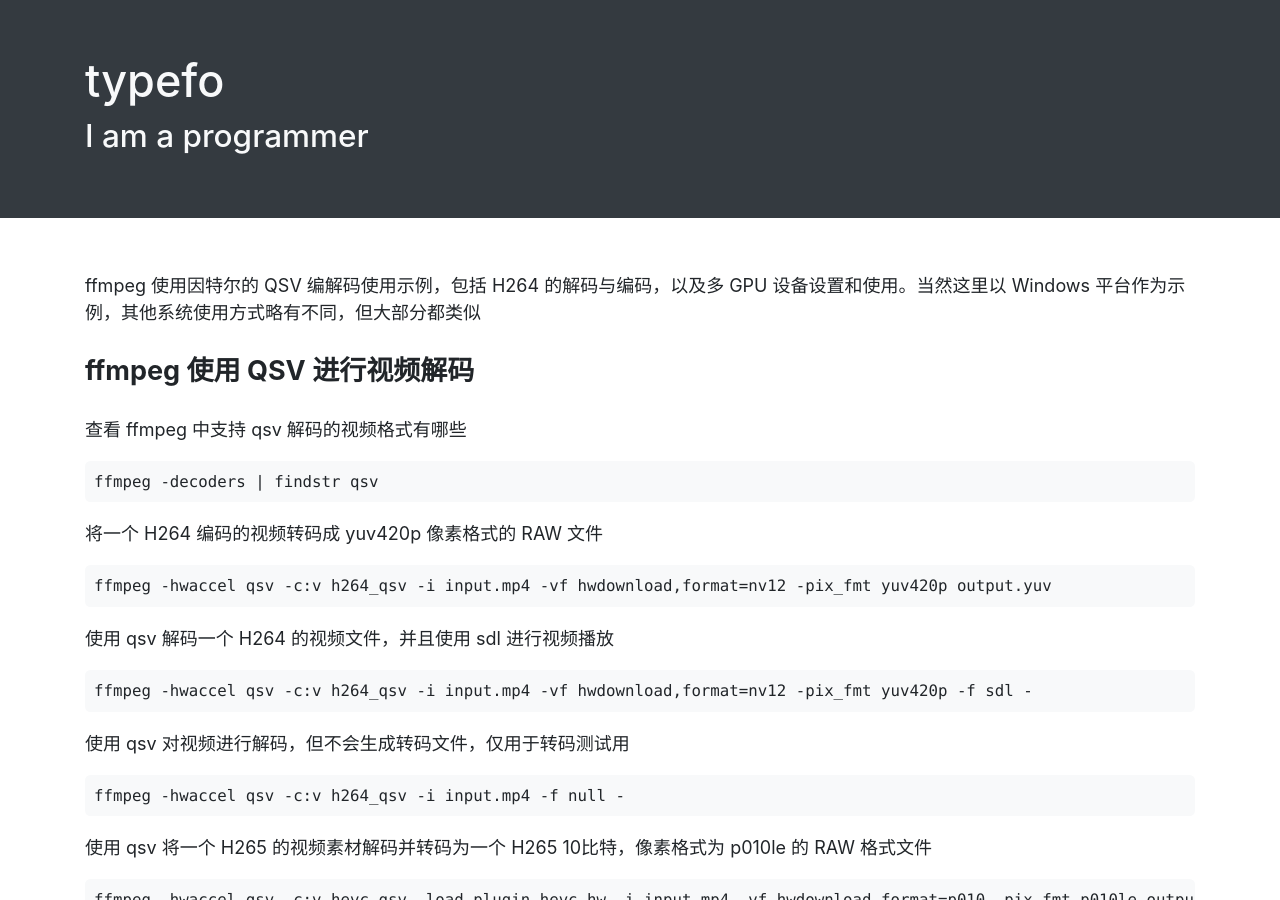
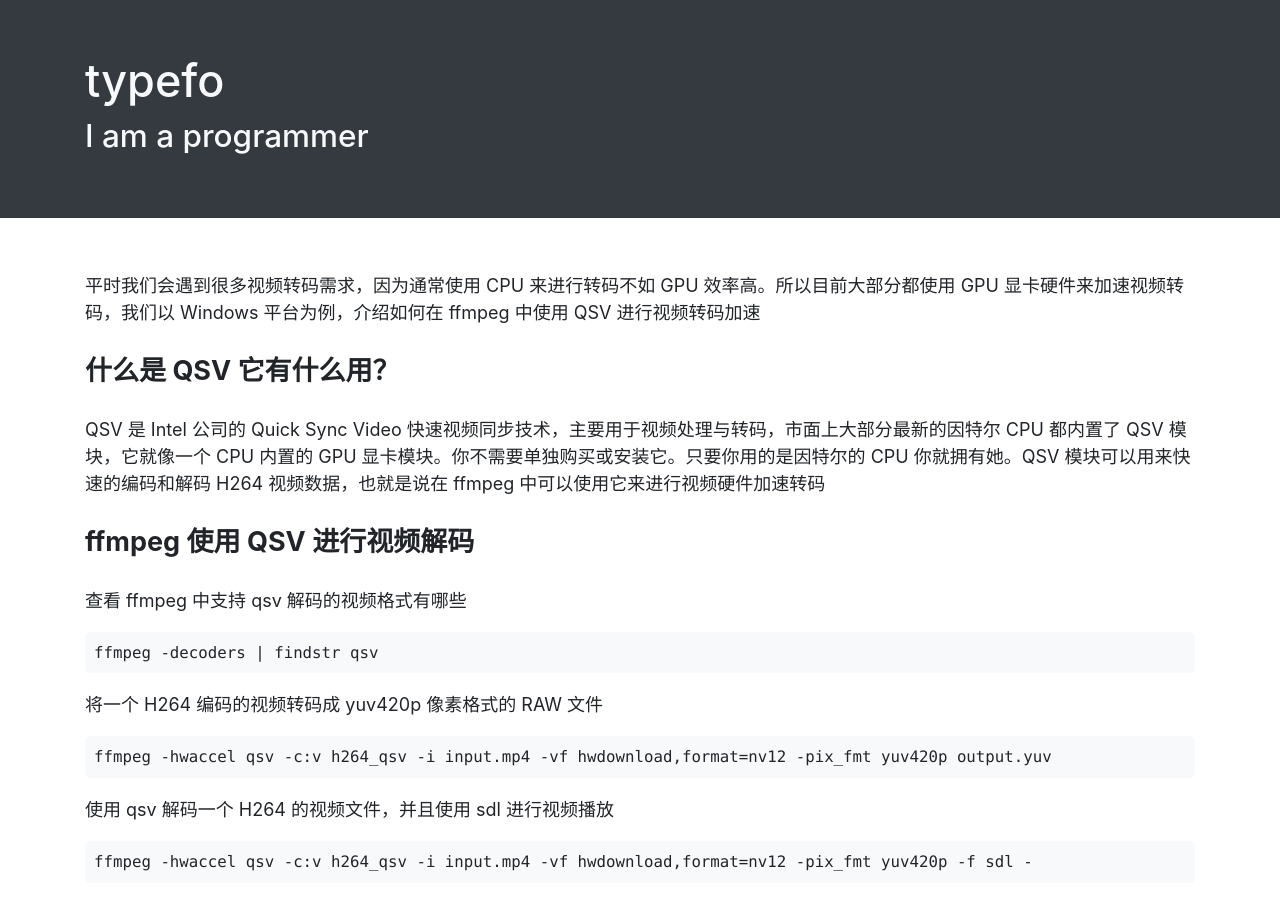
Before and after one commit to ehsud/blog, a Jekyll site: the page built from ffmpeg/ffmpeg-qsv-transcoding.md, in a window 1280 px wide and 900 px high. Built offline with Jekyll 4.4.1, drawn with Linux system fonts in a browser that asks for light colours.

Commit message:
Update some document

```diff
--- a/ffmpeg/ffmpeg-qsv-transcoding.md
+++ b/ffmpeg/ffmpeg-qsv-transcoding.md
@@ -6,7 +6,11 @@ categories: [ffmpeg]
 tags: [ffmpeg, intel, windows]
 ---
 
-ffmpeg 使用因特尔的 QSV 编解码使用示例，包括 H264 的解码与编码，以及多 GPU 设备设置和使用。当然这里以 Windows 平台作为示例，其他系统使用方式略有不同，但大部分都类似
+平时我们会遇到很多视频转码需求，因为通常使用 CPU 来进行转码不如 GPU 效率高。所以目前大部分都使用 GPU 显卡硬件来加速视频转码，我们以 Windows 平台为例，介绍如何在 ffmpeg 中使用 QSV 进行视频转码加速
+
+### 什么是 QSV 它有什么用？
+
+QSV 是 Intel 公司的 Quick Sync Video 快速视频同步技术，主要用于视频处理与转码，市面上大部分最新的因特尔 CPU 都内置了 QSV 模块，它就像一个 CPU 内置的 GPU 显卡模块。你不需要单独购买或安装它。只要你用的是因特尔的 CPU 你就拥有她。QSV 模块可以用来快速的编码和解码 H264 视频数据，也就是说在 ffmpeg 中可以使用它来进行视频硬件加速转码
 
 ### ffmpeg 使用 QSV 进行视频解码
 
```
